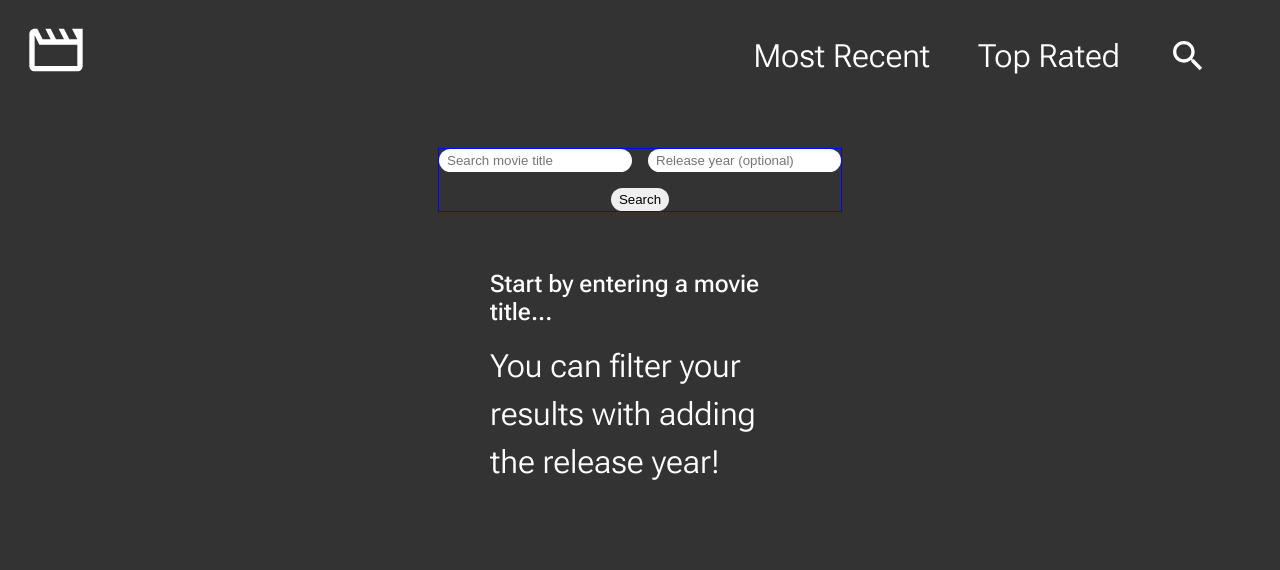
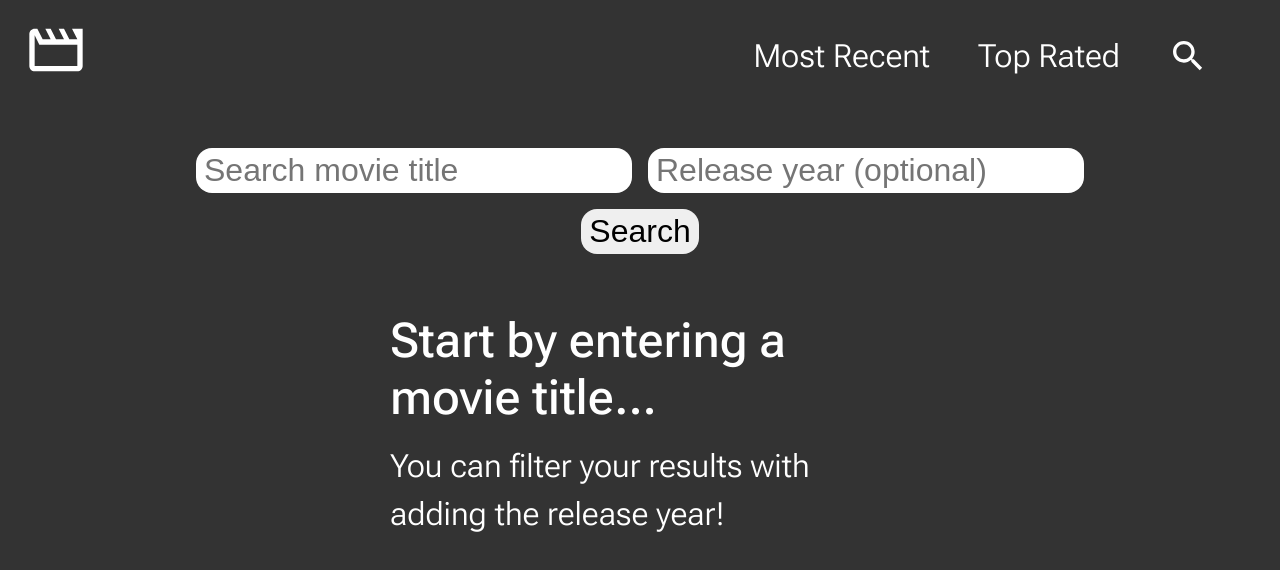
Before and after one commit to theresBL/omegapoint-case, a React (Vite) app: page /search in a window 1280 px wide. Shown: the top 570 px of the page. Built offline with nearby package versions, Linux system fonts and the light colour scheme.

Commit message:
additional styling

```diff
--- a/src/App.jsx
+++ b/src/App.jsx
@@ -39,6 +39,12 @@ const GlobalStyle = createGlobalStyle`
       font-size: 1.5rem;
     }
 
+    h2 {
+      @media (min-width: 1024px) {
+        font-size: 3rem;
+      }
+    }
+
     h1 {
       @media (min-width: 1024px) {
         font-size: 3rem;
--- a/src/Components/Loading.jsx
+++ b/src/Components/Loading.jsx
@@ -7,7 +7,7 @@ export const Loading = () => {
     loop: true,
     autoplay: true,
     animationData: loader,
-  };
+  }
 
   return (
     <LoadingDiv>
@@ -17,7 +17,7 @@ export const Loading = () => {
         width={150}
       />
     </LoadingDiv>
-  );
+  )
 }
 
 
@@ -26,4 +26,5 @@ display: flex;
 align-items: center;
 justify-content: center;
 width: 100vw;
+border: 1px solid blue;
 `
--- a/src/Pages/HomePage.jsx
+++ b/src/Pages/HomePage.jsx
@@ -1,11 +1,13 @@
 import styled from 'styled-components'
 import { Page } from '../Components/ReusableStyles/Page'
+import { Loading } from '../Components/Loading'
 
 export const HomePage = () => {
   return (
     <Page>
       <HomePageContainer>
         <h1>Home Page</h1>
+        <Loading />
       </HomePageContainer>
     </Page>
   )
--- a/src/Pages/MovieSearch.jsx
+++ b/src/Pages/MovieSearch.jsx
@@ -37,7 +37,6 @@ const SearchForm = ({ onSearch }) => {
 }
 
 const Form = styled.form`
-  border: solid blue 1px;
   display: flex;
   flex-direction: column;
   align-items: center;
@@ -53,6 +52,10 @@ const Input = styled.input`
 border: none;
 border-radius: 1rem;
 padding: 4px 8px;
+
+@media (min-width: 1024px) {
+    font-size: 2rem;
+  }
 `
 
 const SearchButton = styled.button`
@@ -63,6 +66,10 @@ padding: 4px 8px;
 &:hover {
   filter: brightness(50%);
 }
+
+@media (min-width: 1024px) {
+    font-size: 2rem;
+  }
 
 `
 
@@ -167,4 +174,8 @@ const TextDiv = styled.div`
   gap: 1rem;
   padding: 10px;
   max-width: 300px;
+
+  @media (min-width: 1024px) {
+    max-width: 500px;
+  }
 `
```
